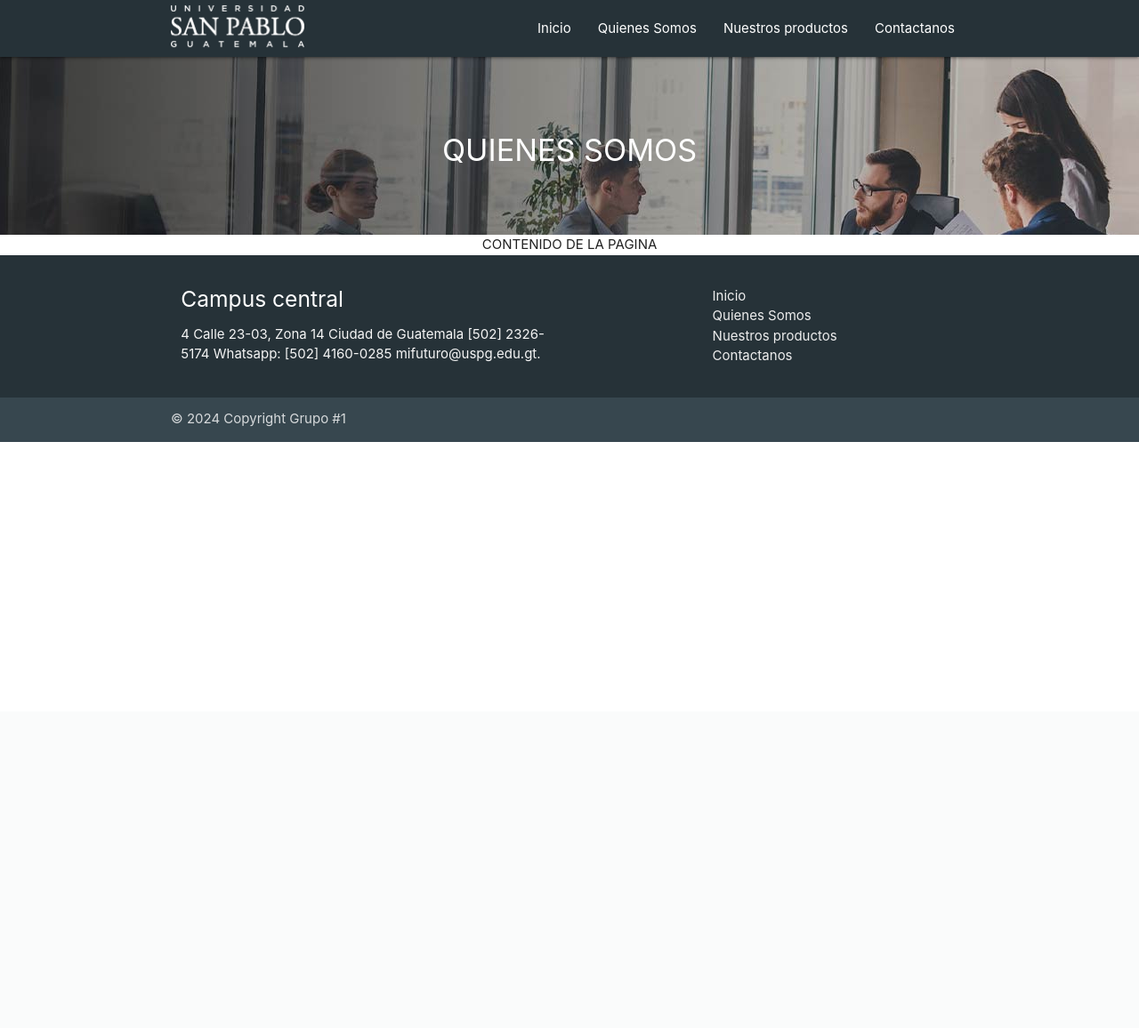
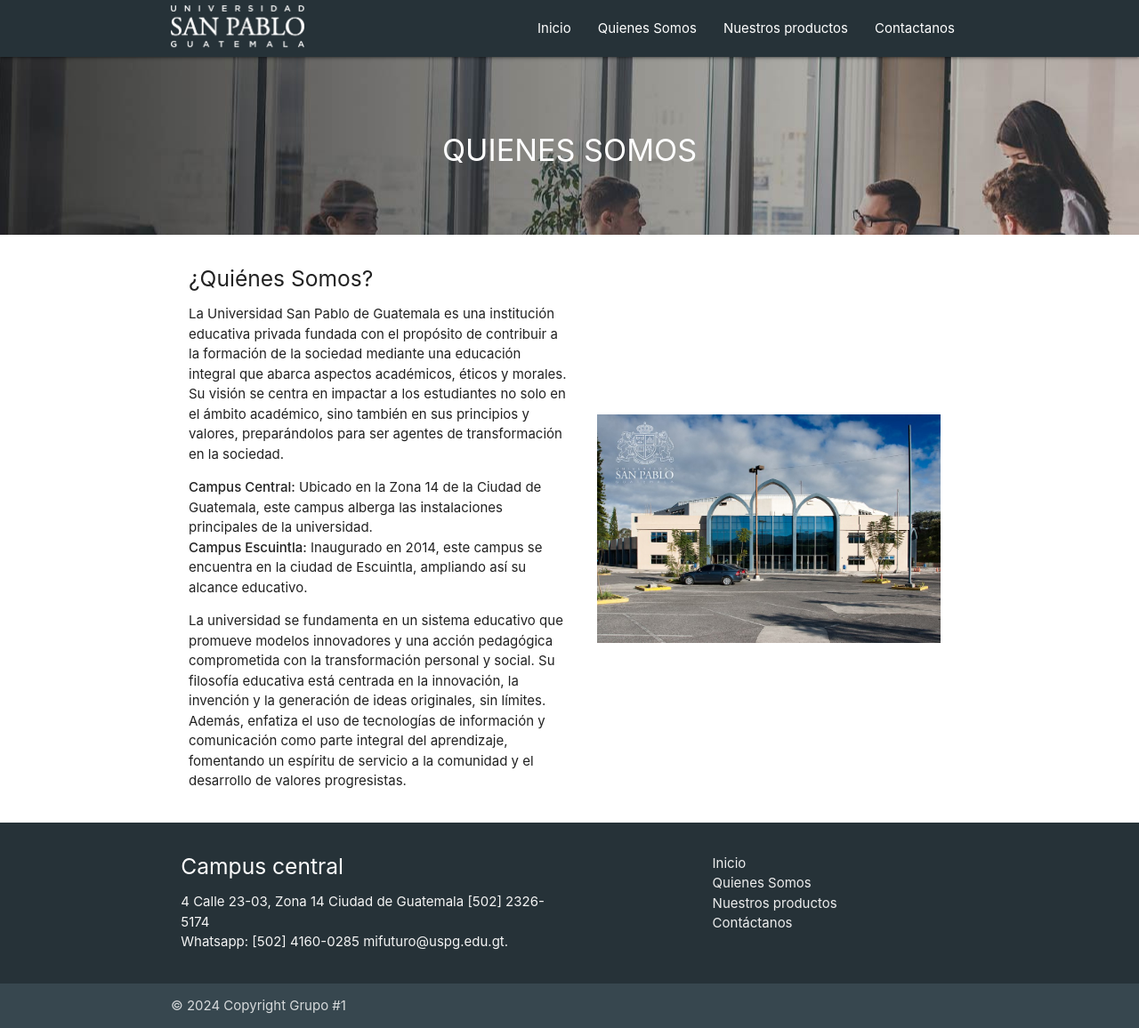
Before and after one commit to Isma1303/web1, a PHP site: page /quienesSomos.html in a window 1280 px wide. Shown: the whole page at 89% size. Before the commit the page ends 497 px from the top, so only its background shows below. Run offline with PHP 8.4, Linux system fonts and the light colour scheme; some libraries are stand-ins or nearby versions.

Commit message:
Parte Realizada

```diff
--- a/css/style.css
+++ b/css/style.css
@@ -45,3 +45,52 @@
     color: #000000;
 
 }
+
+.content-container {
+    display: flex;
+    flex-wrap: wrap;
+    justify-content: space-between;
+    align-items: center; /* Centra verticalmente los elementos */
+    gap: 20px;
+    padding: 20px;
+}
+
+/* Ajusta el contenido de texto a la izquierda */
+.text-content {
+    flex: 1;
+    min-width: 300px;
+    max-width: 50% !important;
+    text-align: left;
+}
+
+/* Ajusta la imagen a la derecha */
+.content-container img {
+    flex: 1;
+    max-width: 45%; /* Limita el tamaño de la imagen */
+    height: auto;
+    display: block;
+    margin: 0 auto; /* Asegura que la imagen esté centrada */
+}
+
+/* Responsivo: en móviles, todo se apila en columna */
+@media (max-width: 768px) {
+    .content-container {
+        flex-direction: column;
+        align-items: center;
+        text-align: center;
+    }
+
+    .text-content,
+    .content-container img {
+        max-width: 100% !important;
+    }
+}
+
+/* Sección de información adicional */
+.full-width-info {
+    width: 100%;
+    background-color: #f4f4f4; /* Fondo similar al diseño */
+    padding: 30px;
+    text-align: center;
+    margin-top: 30px;
+}
--- a/quienesSomos.html
+++ b/quienesSomos.html
@@ -1,21 +1,21 @@
 <!DOCTYPE html>
-  <html>
+<html lang="es">
   <head>
-
+    <meta charset="UTF-8">
+    <meta name="viewport" content="width=device-width, initial-scale=1.0">
+    <title>Universidad San Pablo de Guatemala</title>
     <link href="https://fonts.googleapis.com/icon?family=Material+Icons" rel="stylesheet">
-
     <link rel="stylesheet" href="css/materialize.min.css">
     <link rel="stylesheet" href="css/style.css">
-
-      <meta name="viewport" content="width=device-width, initial-scale=1.0"/>
   </head>
 
   <body>
-        <div class="navbar-fixed ">
+
+    <div class="navbar-fixed">
       <nav class="blue-grey darken-4">
         <div class="container">
           <div class="nav-wrapper">
-                    <a href="index.html" class="brand-logo"><img src="img/L-bLANCO.png" alt=""></a>
+            <a href="index.html" class="brand-logo"><img src="img/L-bLANCO.png" alt="Logo"></a>
             <a href="#" data-target="mobile-demo" class="sidenav-trigger"><i class="material-icons">menu</i></a>
             <ul class="right hide-on-med-and-down">
               <li><a href="index.html">Inicio</a></li>
@@ -23,11 +23,12 @@
               <li><a href="productos.html">Nuestros productos</a></li>
               <li><a href="contacto.html">Contactanos</a></li>
             </ul>
-
           </div>
         </div>
       </nav>
     </div>
+
+
     <ul class="sidenav" id="mobile-demo">
       <li><a href="index.html">Inicio</a></li>
       <li><a href="quienesSomos.html">Quienes Somos</a></li>
@@ -35,32 +36,51 @@
       <li><a href="contacto.html">Contactanos</a></li>
     </ul>
 
+
     <div class="parallax-container">
       <div class="parallax">
-                  <img src="img/bg.jpg">
+        <img src="img/bg.jpg" alt="Background Image">
         <div class="center-align" style="position: absolute; top: 50%; left: 50%; transform: translate(-50%, -50%); color: white;">
           <h4 class="pulse">QUIENES SOMOS</h4>
         </div>
       </div>
     </div>
-              <div class="container center">
-                CONTENIDO DE LA PAGINA
+
+    <div class="container">
+      <div class="content-container">
+        <div class="text-content">
+          <h5>¿Quiénes Somos?</h5>
+          <p>
+            La Universidad San Pablo de Guatemala es una institución educativa privada fundada con el propósito de contribuir a la formación de la sociedad mediante una educación integral que abarca aspectos académicos, éticos y morales. Su visión se centra en impactar a los estudiantes no solo en el ámbito académico, sino también en sus principios y valores, preparándolos para ser agentes de transformación en la sociedad.
+          </p>
+          <ul>
+            <li><strong>Campus Central:</strong> Ubicado en la Zona 14 de la Ciudad de Guatemala, este campus alberga las instalaciones principales de la universidad.</li>
+            <li><strong>Campus Escuintla:</strong> Inaugurado en 2014, este campus se encuentra en la ciudad de Escuintla, ampliando así su alcance educativo.</li>
+          </ul>
+
+          <p>
+            La universidad se fundamenta en un sistema educativo que promueve modelos innovadores y una acción pedagógica comprometida con la transformación personal y social. Su filosofía educativa está centrada en la innovación, la invención y la generación de ideas originales, sin límites. Además, enfatiza el uso de tecnologías de información y comunicación como parte integral del aprendizaje, fomentando un espíritu de servicio a la comunidad y el desarrollo de valores progresistas.
+          </p>
+        </div>
+        <img src="img/somosImg.jpg">
       </div>
     </div>
+
     <footer class="page-footer blue-grey darken-4">
       <div class="container">
         <div class="row">
           <div class="col l6 s12">
             <h5 class="white-text">Campus central</h5>
-                      <p class="grey-text text-lighten-4">4 Calle 23-03, Zona 14 Ciudad de Guatemala [502] 2326-5174 Whatsapp: [502] 4160-0285 mifuturo@uspg.edu.gt.</p>
+            <p class="grey-text text-lighten-4">
+              4 Calle 23-03, Zona 14 Ciudad de Guatemala [502] 2326-5174 <br> Whatsapp: [502] 4160-0285 mifuturo@uspg.edu.gt.
+            </p>
           </div>
           <div class="col l4 offset-l2 s12">
-
             <ul>
-                        <li><a class="grey-text text-lighten-3"  href="sass.html">Inicio</a></li>
-                        <li><a class="grey-text text-lighten-3"  href="badges.html">Quienes Somos</a></li>
-                        <li><a class="grey-text text-lighten-3"  href="collapsible.html">Nuestros productos</a></li>
-                        <li><a class="grey-text text-lighten-3"  href="mobile.html">Contactanos</a></li>
+              <li><a class="grey-text text-lighten-3" href="#">Inicio</a></li>
+              <li><a class="grey-text text-lighten-3" href="#">Quienes Somos</a></li>
+              <li><a class="grey-text text-lighten-3" href="#">Nuestros productos</a></li>
+              <li><a class="grey-text text-lighten-3" href="#">Contáctanos</a></li>
             </ul>
           </div>
         </div>
@@ -76,24 +96,16 @@
     <script src="https://cdn.jsdelivr.net/npm/sweetalert2@11"></script>
 
     <script>
-
       document.addEventListener('DOMContentLoaded', function() {
         var elems = document.querySelectorAll('.carousel');
-            var instances = M.Carousel.init(elems, {
-              fullWidth: true,
-              indicators: false
-            });
+        var instances = M.Carousel.init(elems, { fullWidth: true, indicators: false });
         var parallaxContainers = document.querySelectorAll('.parallax-container');
         parallaxContainers.forEach(function(container) {
           container.style.height = '200px'; // Set the desired height
         });
-            // Initialize parallax on page load
         var parallaxElems = document.querySelectorAll('.parallax');
         var parallaxInstances = M.Parallax.init(parallaxElems);
-
       });
     </script>
-
-
   </body>
 </html>
```
Also changed, not shown: img/somosImg.jpg (added). Lines whose indentation alone changed are shown as unchanged.
